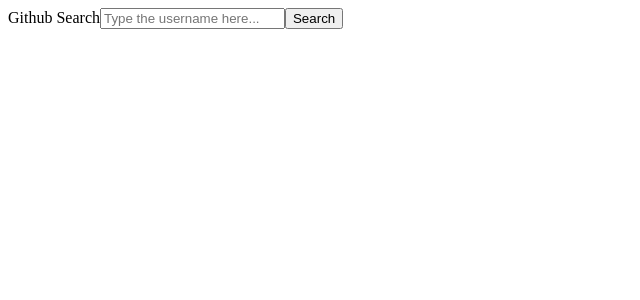
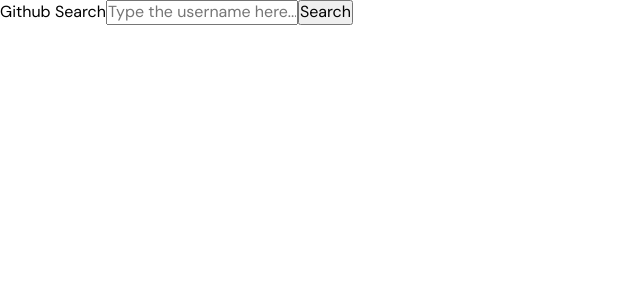
Before and after one commit to makasi-tech/fronteend-challenge, a React (Vite) app: page / in a window 1280 px wide. Shown: the top 300 px of the page, without its empty margins (0-640 px from the left). Built offline with nearby package versions, Linux system fonts and the light colour scheme.

Commit message:
feat: add global style

```diff
--- a/index.html
+++ b/index.html
@@ -4,6 +4,12 @@
     <meta charset="UTF-8" />
     <link rel="icon" type="image/svg+xml" href="/vite.svg" />
     <meta name="viewport" content="width=device-width, initial-scale=1.0" />
+    <link rel="preconnect" href="https://fonts.googleapis.com" />
+    <link rel="preconnect" href="https://fonts.gstatic.com" crossorigin />
+    <link
+      href="https://fonts.googleapis.com/css2?family=DM+Sans:wght@400;500;700&display=swap"
+      rel="stylesheet"
+    />
     <title>Vite + React</title>
   </head>
   <body>
--- a/src/main.jsx
+++ b/src/main.jsx
@@ -2,6 +2,7 @@
 import ReactDOM from "react-dom/client";
 import { RouterProvider } from "react-router-dom";
 import { router } from "./routes/root";
+import "./styles/global.css";
 
 ReactDOM.createRoot(document.getElementById("root")).render(
   <React.StrictMode>
--- /dev/null
+++ b/src/styles/global.css
@@ -0,0 +1,44 @@
+@import "./reset.css";
+
+:root {
+  --clr-100: #ffffff;
+  --clr-200: #f8f8f8;
+  --clr-300: #888888;
+  --clr-400: #1e1e1e;
+
+  --ff-sans: "DM Sans", sans-serif;
+
+  --fs-100: 0.875rem;
+  --fs-200: 1rem;
+  --fs-300: 1.25rem;
+  --fs-400: 2.5rem;
+}
+
+body {
+  font-family: var(--ff-sans);
+}
+
+.fw-regular {
+  font-weight: 300;
+}
+
+.fw-medium {
+  font-weight: 500;
+}
+
+.fw-bold {
+  font-weight: 700;
+}
+
+.fs-xs {
+  font-size: var(--fs-100);
+}
+.fs-sm {
+  font-size: var(--fs-200);
+}
+.fs-md {
+  font-size: var(--fs-300);
+}
+.fs-lg {
+  font-size: var(--fs-400);
+}
--- /dev/null
+++ b/src/styles/reset.css
@@ -0,0 +1,71 @@
+/* Box sizing rules */
+*,
+*::before,
+*::after {
+  box-sizing: border-box;
+}
+
+/* Remove default margin and padding */
+* {
+  margin: 0;
+  padding: 0;
+}
+
+/* Remove list styles on ul, ol elements with a list role, which suggests default styling will be removed */
+ul[role="list"],
+ol[role="list"] {
+  list-style: none;
+}
+
+/* Set core root defaults */
+html:focus-within {
+  scroll-behavior: smooth;
+}
+
+html {
+  scroll-behavior: smooth;
+}
+
+/* Set core body defaults */
+body {
+  min-height: 100vh;
+  text-rendering: optimizeSpeed;
+  line-height: 1.3;
+}
+
+a {
+  text-decoration-skip-ink: auto;
+  color: inherit;
+}
+
+/* Make images easier to work with */
+img,
+picture,
+svg {
+  max-width: 100%;
+  display: block;
+}
+
+/* Inherit fonts for inputs and buttons */
+input,
+button,
+textarea,
+select {
+  font: inherit;
+}
+
+/* Remove all animations, transitions and smooth scroll for people that prefer not to see them */
+@media (prefers-reduced-motion: reduce) {
+  html:focus-within {
+    scroll-behavior: auto;
+  }
+
+  *,
+  *::before,
+  *::after {
+    animation-duration: 0.01ms !important;
+    animation-iteration-count: 1 !important;
+    transition-duration: 0.01ms !important;
+    scroll-behavior: auto !important;
+  }
+}
```
